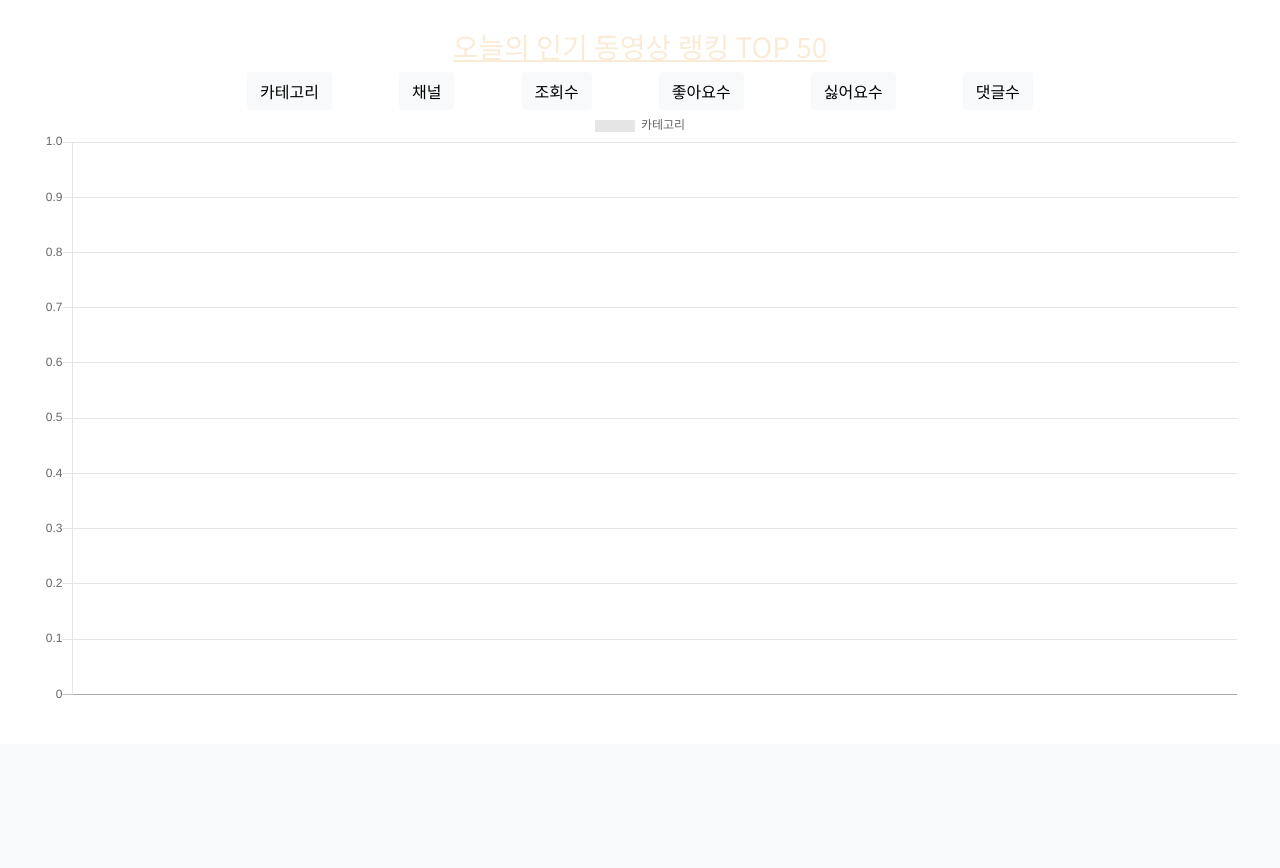
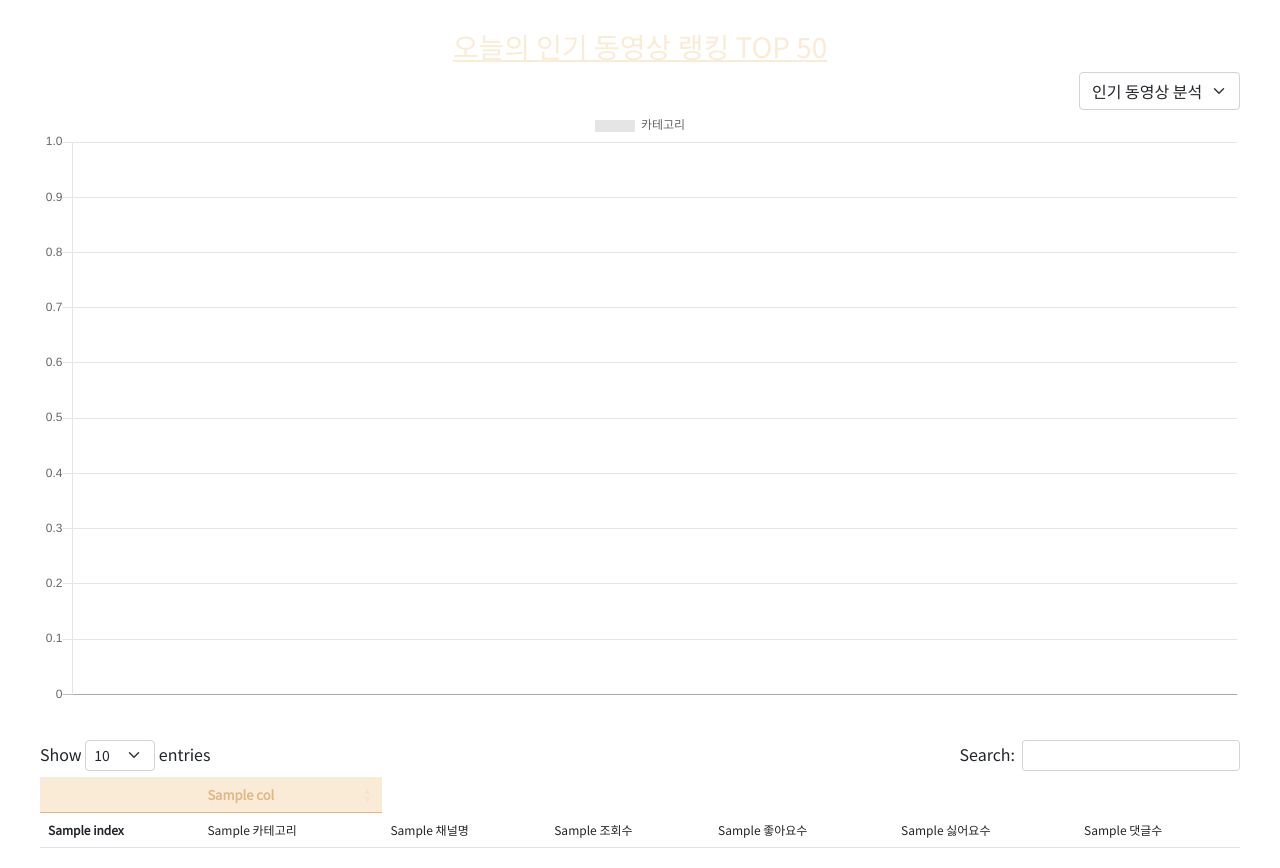
Before and after one commit to Jinmun-Park/api_webapp, a Flask app: template templates/category.html in a window 1280 px wide. Shown: the part 56-924 px from the top of the page. Before the commit the page ends 754 px from the top, so only its background shows below. Run offline with Flask 2, Linux system fonts and the light colour scheme; the template is opened without the code that fills it: most values are stand-ins (such as "Sample title", 1, 10 or a date in 2020); parts of the project's set-up code (start-up, migrations or seed data) failed here and were passed over; some libraries are stand-ins or nearby versions.

Commit message:
EJ_htmlcsswebsetup_day7

```diff
--- a/static/screen/category.css
+++ b/static/screen/category.css
@@ -3,3 +3,8 @@
     margin-right: 40px;
     margin-bottom: 30px;
     }
+
+.category_table {
+    margin-left: 40px;
+    margin-right: 40px;
+    }
--- a/static/screen/ranking.css
+++ b/static/screen/ranking.css
@@ -5,13 +5,12 @@
     margin-top: 30px;
 }
 
-.button_group{
-    margin-left: 180px;
-    margin-right: 180px;
-    display: flex;
-    justify-content: space-evenly;
+.ranking_analysis {
+    display:flex;
+    justify-content: flex-end;
+    margin-left: 40px;
+    margin-right: 40px;
 }
-
 
 .ranking_table {
     text-align: center;
--- a/templates/category.html
+++ b/templates/category.html
@@ -9,13 +9,14 @@
     <h3> 오늘의 인기 동영상 랭킹 TOP 50 </h3>
 </div>
 
-<div class="button_group">
-    <a  href="/ranking/category"><button type="button" class="btn btn-light">카테고리</button></a>
-    <a  href="/ranking/channel"><button type="button" class="btn btn-light">채널</button></a>
-    <button type="button" class="btn btn-light">조회수</button>
-    <button type="button" class="btn btn-light">좋아요수</button>
-    <button type="button" class="btn btn-light">싫어요수</button>
-    <button type="button" class="btn btn-light">댓글수</button>
+<div class="ranking_analysis">
+<div>
+<select  class="form-select" aria-label="Default select example" onchange="location = this.value;">
+    <option selected>인기 동영상 분석</option>
+    <option value="/ranking/category">카테고리별 분석</option>
+    <option value="/ranking/channel">채널별 분석</option>
+</select>
+</div>
 </div>
 
 <div id="chart">
@@ -35,4 +36,48 @@
     </script>
 </div>
 
+<div class="category_table">
+<table id="table" class="table table-hover">
+  <thead>
+    <tr>
+        <th scope="col"></th>
+        {% for col in category_channel.columns %}
+            <th scope="col">{{col}}</th>
+        {% endfor %}
+    </tr>
+  </thead>
+
+  <tbody>
+        {% for i in category_channel.index %}        <! -- for tag start -->
+        <tr>
+            <th>{{ i }}</th>
+            <td>{{ category_channel['카테고리'][i] }}</td>
+            <td>{{ category_channel['채널명'][i] }}</td>
+            <td>{{ category_channel['조회수'][i] }}</td>
+            <td>{{ category_channel['좋아요수'][i] }}</td>
+            <td>{{ category_channel['싫어요수'][i] }}</td>
+            <td>{{ category_channel['댓글수'][i] }}</td>
+        </tr>
+        {% endfor %}                          <! -- for tag end -->
+  </tbody>
+</table>
+</div>
 {% endblock %}
+
+
+{% block scripts %}
+  <script>
+    $(document).ready(function () {
+      $('#table').DataTable({
+        columns: [
+          {orderable: false, searchable: false},
+          null,
+          null,
+          null,
+          null,
+          null,
+          null],
+      });
+    });
+  </script>
+{% endblock %}
```
Also changed, not shown: routes/ranking_route.py (+7 -5 lines), templates/ranking.html (+8 -4 lines).
